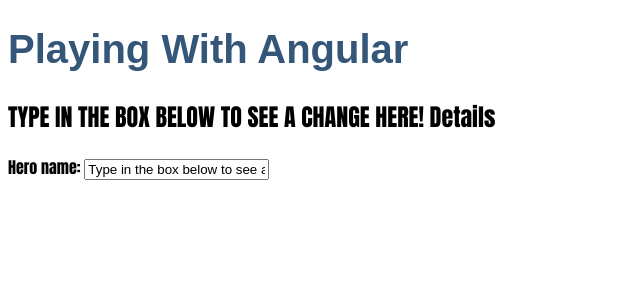
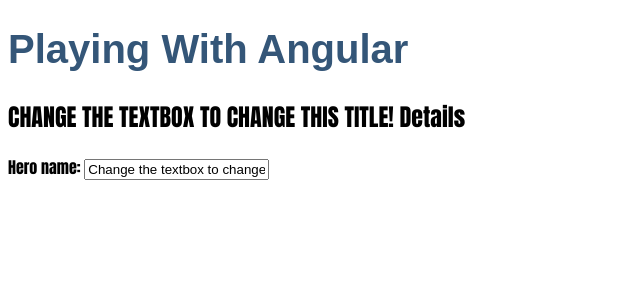
Before and after one commit to IsaacMendez-work/W7D3, an Angular app in the folder Angular-Tutorial/: page / in a window 1280 px wide. Shown: the top 300 px of the page, without its empty margins (0-640 px from the left). Built offline with nearby package versions, Linux system fonts and the light colour scheme.

Commit message:
Created a mock API

```diff
--- a/Angular-Tutorial/src/app/hero.ts
+++ /dev/null
@@ -1,4 +0,0 @@
-export interface Hero {
-    id: number;
-    name: string;
-}
--- a/Angular-Tutorial/src/app/heroes/heroes.component.ts
+++ b/Angular-Tutorial/src/app/heroes/heroes.component.ts
@@ -1,5 +1,6 @@
 import { Component, OnInit } from '@angular/core';
-import { Hero } from '../hero';
+import { HeroInterface } from '../hero-interface';
+import { HEROES } from '../mock-API';
 
 @Component({
   selector: 'app-heroes',
@@ -7,15 +8,15 @@
   styleUrls: ['./heroes.component.css']
 })
 export class HeroesComponent implements OnInit {
+  heroes = HEROES;
 
-  hero: Hero = {
+  hero: HeroInterface = {
     id: 1,
-    name: 'Type in the box below to see a change here!',
+    name: 'Change the textbox to change this title!',
   }
 
   constructor() { }
 
   ngOnInit(): void {
   }
-
 }
--- /dev/null
+++ b/Angular-Tutorial/src/app/mock-API.ts
@@ -0,0 +1,14 @@
+import { HeroInterface } from './hero-interface';
+
+export const HEROES: HeroInterface[] = [
+  { id: 11, name: 'Dr Nice' },
+  { id: 12, name: 'Narco' },
+  { id: 13, name: 'Bombasto' },
+  { id: 14, name: 'Celeritas' },
+  { id: 15, name: 'Magneta' },
+  { id: 16, name: 'RubberMan' },
+  { id: 17, name: 'Dynama' },
+  { id: 18, name: 'Dr IQ' },
+  { id: 19, name: 'Magma' },
+  { id: 20, name: 'Tornado' }
+];
```
